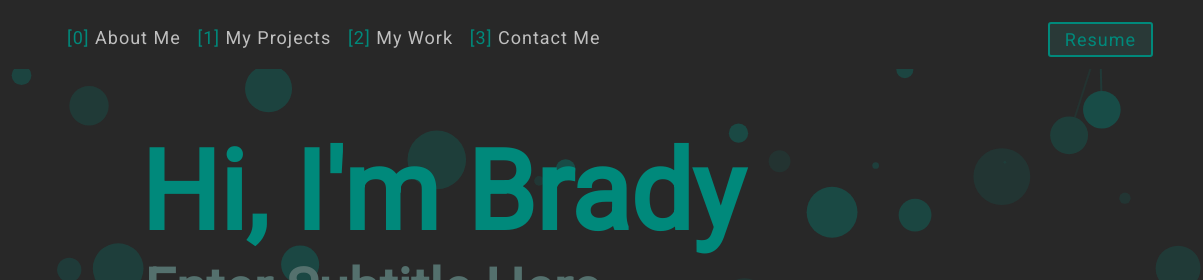
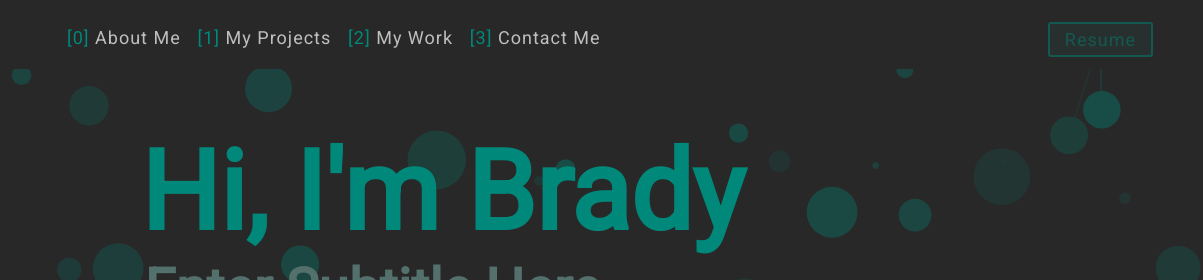
Before and after one commit to BradyBassett/Portfolio-Website, a plain HTML site: page index.html in a window 1280 px wide. In both pictures the pointer is over the link "Resume". Shown: the top 280 px of the page, 77-1280 px from the left. Drawn offline with nearby package versions, Linux system fonts and the light colour scheme.

Commit message:
Fixed navbar not showing on elements below canvas

```diff
--- a/styles/style.css
+++ b/styles/style.css
@@ -33,7 +33,6 @@ nav {
   background-color: #282828;
   width: 100%;
   position: fixed;
-  position: absolute;
   z-index: 100;
 }
 
@@ -102,6 +101,7 @@ nav {
 
 .resume-button:hover {
   background: #293937;
+  opacity: 0.5;
 }
 
 #home {
```
